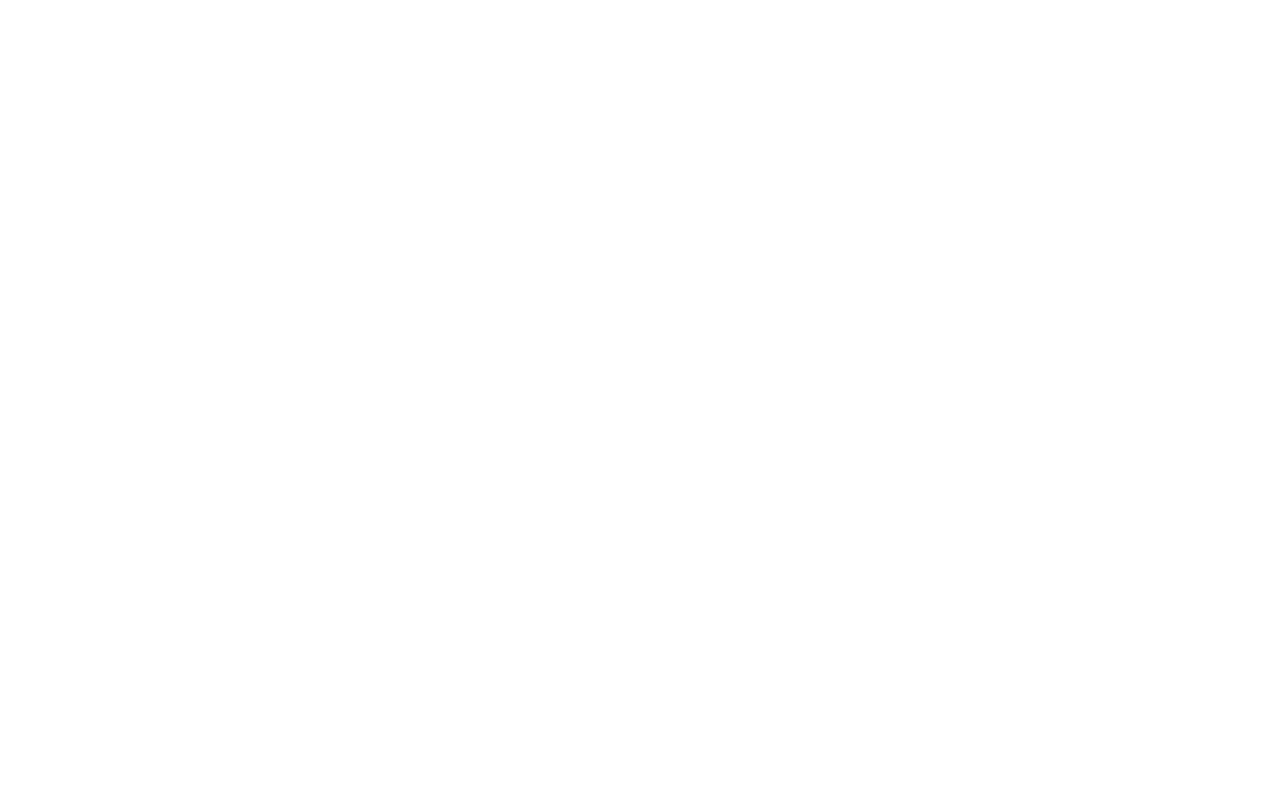
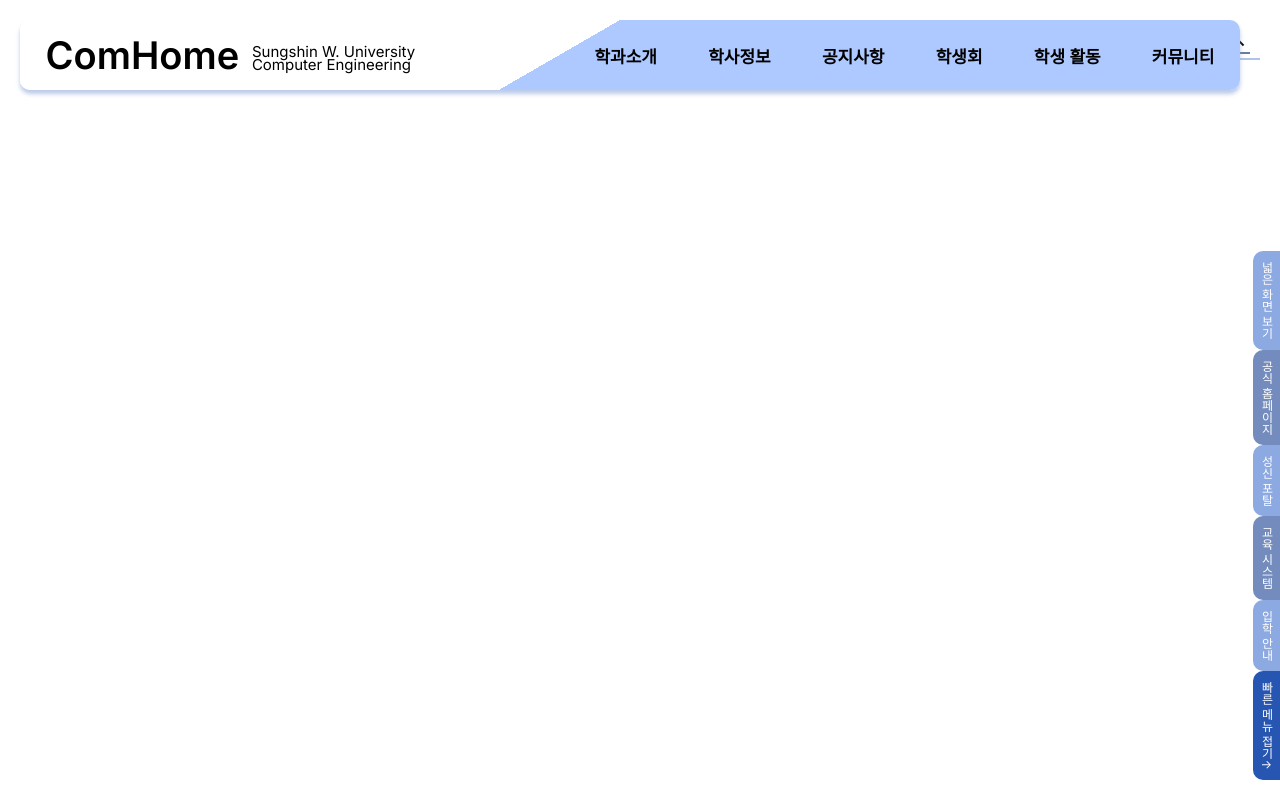
Before and after one commit to ComHomeDev/ComHomeClient, a React (Create React App) app: page /notice/1 in a window 1280 px wide. Before the commit this address had no page. Shown: the top 800 px of the page. Built offline with nearby package versions, Linux system fonts and the light colour scheme.

Commit message:
[add] notice cpnt

```diff
--- a/src/App.js
+++ b/src/App.js
@@ -3,6 +3,7 @@
 import Login from "./pages/Login/Login";
 import Home from "./pages/Home/Home";
 import Home2 from "./pages/Home/Home2";
+import Notice from "./pages/Notice/Notice";
 import StudentCouncil from "./pages/StudentCouncil/StudentCouncil";
 import StudentActivity from "./pages/StudentActivity/StudentActivity";
 import Community from "./pages/Community/Community";
@@ -14,6 +15,7 @@
       <Route path="/login" element={<Login />} />
       <Route exact path="/" element={<Home />} />
       <Route path="/2" element={<Home2 />} />
+      <Route path="/notice/:sub" element={<Notice />} />
       <Route path="/studentcouncil/:sub" element={<StudentCouncil />} />
       <Route path="/student/:sub" element={<StudentActivity />} />
       <Route path="/community/:sub" element={<Community />} />
--- a/src/components/variables.js
+++ b/src/components/variables.js
@@ -46,11 +46,23 @@
   },
   {
     name: "공지사항",
-    address: "/",
+    address: "/notice/csnotice?page=1",
     detail: [
-      { name: "학과 공지", address: "/" },
-      { name: "채용/인턴십", address: "/" },
-      { name: "교육/공모전", address: "/" },
+      {
+        name: "학과 공지",
+        eng: "csnotice",
+        address: "/notice/csnotice?page=1",
+      },
+      {
+        name: "채용/인턴십",
+        eng: "internship",
+        address: "/notice/internship?page=1",
+      },
+      {
+        name: "교육/공모전",
+        eng: "contest",
+        address: "/notice/contest?page=1",
+      },
     ],
   },
   {
@@ -130,7 +142,7 @@
   },
   {
     name: "커뮤니티",
-    address: "/",
+    address: "/community/extracurricular?page=1",
     icon: <FaRegObjectGroup />,
     detail: [
       {
--- /dev/null
+++ b/src/pages/Notice/Notice.js
@@ -0,0 +1,74 @@
+import React, { useState, useEffect } from "react";
+import { useParams, Link } from "react-router-dom";
+import "./Notice.css";
+
+import Header from "../../components/FixedCpnt/Header";
+import FastMenu from "../../components/FixedCpnt/FastMenu";
+import Footer from "../../components/FixedCpnt/Footer";
+import SubHeader from "../../components/FixedCpnt/SubHeader";
+import CreatePost from "../../components/Post/CreatePost";
+import ReadPost, { Post } from "../../components/Post/ReadPost";
+
+function Notice() {
+  const [mode, setMode] = useState("read");
+
+  let { sub, post } = useParams();
+
+  useEffect(() => {
+    if (post !== undefined) {
+      setMode("post");
+    } else {
+      setMode("read");
+    }
+  }, [post]);
+
+  const setParams = (mode) => {
+    setMode(mode);
+  };
+
+  const throwMessage = (e) => {
+    if (mode === "create") {
+      if (window.confirm("작성하던 내용이 삭제됩니다. 이동하시겠습니까?")) {
+        setMode("read");
+      } else {
+        e.preventDefault();
+      }
+    }
+  };
+
+  const getContent = (mode) => {
+    let content = "";
+    switch (mode) {
+      case "post":
+        content = <Post data={"와랄랄라"} />;
+        break;
+      case "read":
+        content = <ReadPost setMode={setParams} category={sub} />;
+        break;
+      case "create":
+        content = <CreatePost setMode={setParams} />;
+        break;
+      case "update":
+        break;
+      case "delete":
+        break;
+      default:
+        break;
+    }
+    return content;
+  };
+
+  return (
+    <div className="notice-container page-container">
+      <Header />
+      <FastMenu />
+      <div className="notice-body">
+        <SubHeader title={"공지사항"} index={3} sub={sub} />
+        {/* {getContent(mode)} */}
+      </div>
+      <Footer />
+    </div>
+  );
+}
+
+export default Notice;
```
Also changed, not shown: src/pages/Notice/Notice.css (added).
